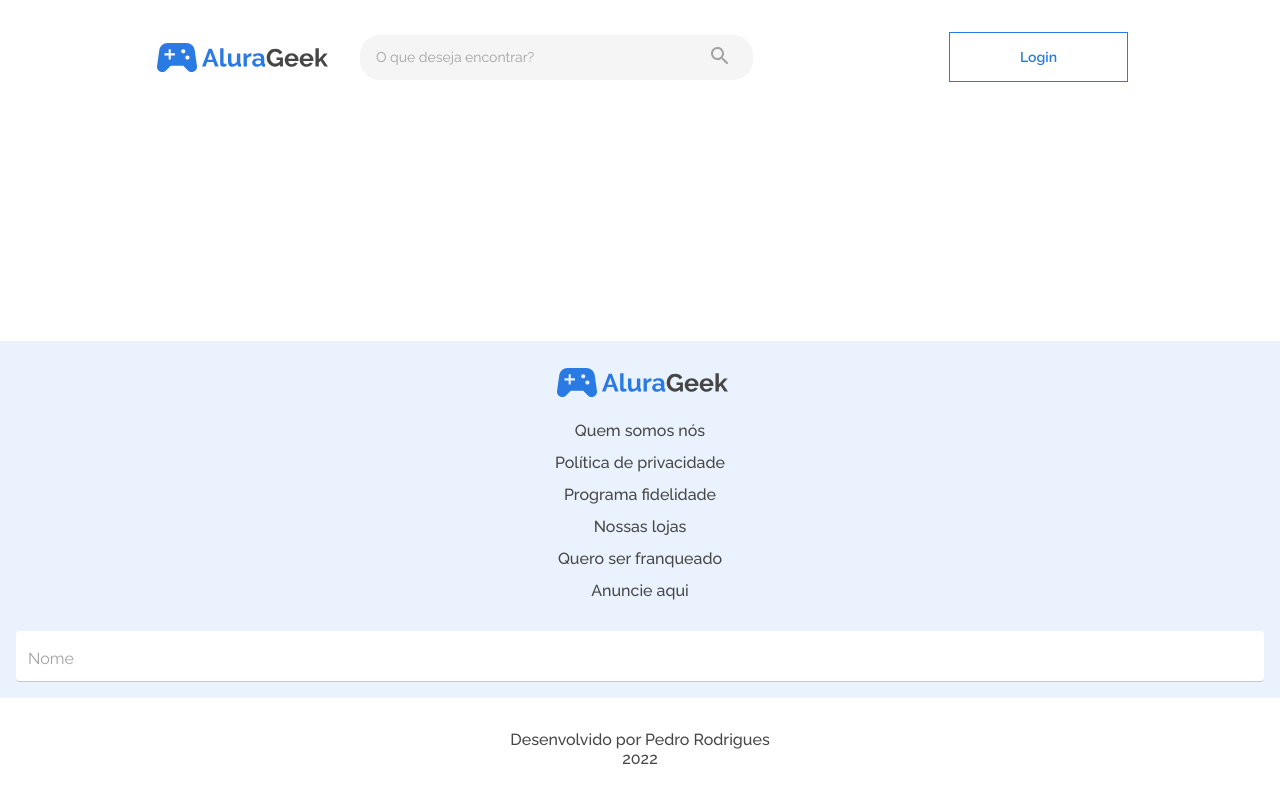
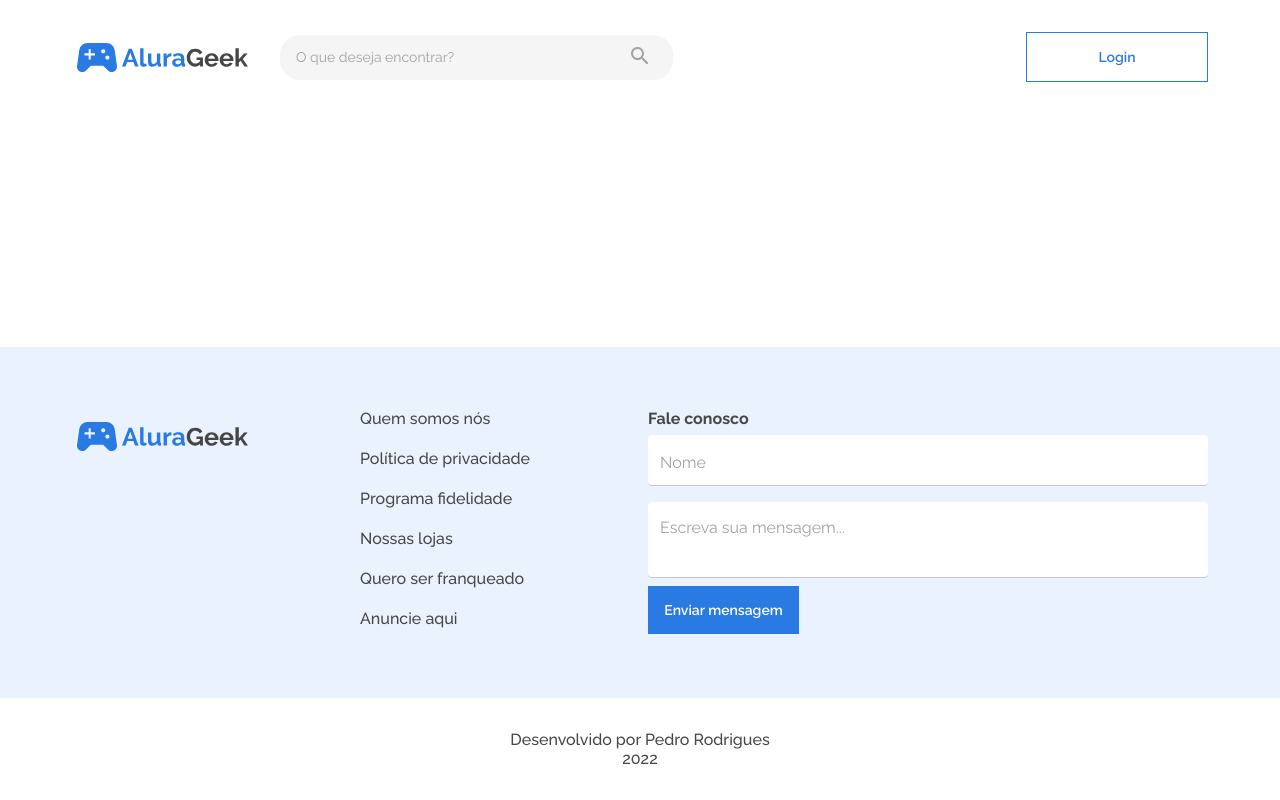
Before and after one commit to pejamp/alurageek-alurachallenge, a React (Vite) app: page / in a window 1280 px wide. Built offline with nearby package versions, Linux system fonts and the light colour scheme.

Commit message:
improve Footer

```diff
--- a/src/components/Button/index.tsx
+++ b/src/components/Button/index.tsx
@@ -2,8 +2,13 @@ import { Box } from "./styled";
 
 interface ButtonProps {
   children: string;
+  fill?: boolean;
 }
 
-export function Button({ children }: ButtonProps) {
-  return <Box>{children}</Box>;
+export function Button({ children, fill }: ButtonProps) {
+  return (
+    <Box className={fill ? 'fill' : ''}>
+      {children}
+    </Box>
+  );
 }
--- a/src/components/Button/styled.ts
+++ b/src/components/Button/styled.ts
@@ -5,7 +5,8 @@ export const Box = styled.button`
   font-weight: 600;
   color: ${({ theme }) => theme.darkBlue};
   border: 1px solid ${({ theme }) => theme.darkBlue};
-  padding: 12px 47.5px;
+  padding: 12px 16px;
+  width: 133px;
   transition: all 0.25s ease-in-out;
 
   &:hover {
@@ -13,9 +14,17 @@ export const Box = styled.button`
   }
 
   @media screen and (min-width: 768px) {
-    padding: 12px 64px;
+    width: 166px;
   }
   @media screen and (min-width: 1024px) {
-    padding: 16px 70px;
+    padding: 16px 16px;
+    width: 182px;
+  }
+
+  &.fill {
+    color: ${({ theme }) => theme.white};
+    border: none;
+    background-color: ${({ theme }) => theme.darkBlue};
+    width: 151px;
   }
 `;
--- a/src/components/Input/styled.ts
+++ b/src/components/Input/styled.ts
@@ -6,7 +6,7 @@ export const Wrapper = styled.div`
   background-color: ${({ theme }) => theme.white};
   border-bottom: 1px solid ${({ theme }) => theme.black30};
   border-radius: 4px;
-  `;
+`;
 
 export const InputStyled = styled.input`
   width: 100%;
--- /dev/null
+++ b/src/components/Textarea/index.tsx
@@ -0,0 +1,9 @@
+import { TextareaStyled, Wrapper } from "./styled";
+
+export function Textarea() {
+  return (
+    <Wrapper>
+      <TextareaStyled placeholder="Escreva sua mensagem..." />
+    </Wrapper>
+  );
+}
--- /dev/null
+++ b/src/components/Textarea/styled.ts
@@ -0,0 +1,21 @@
+import styled from "styled-components";
+
+export const Wrapper = styled.div`
+  padding: 16px 12px;
+  background-color: ${({ theme }) => theme.white};
+  border-bottom: 1px solid ${({ theme }) => theme.black30};
+  border-radius: 4px;
+`;
+
+export const TextareaStyled = styled.textarea`
+  width: 100%;
+  font-size: 1rem;
+  background: transparent;
+  color: ${({ theme }) => theme.black100};
+  line-height: 20px;
+  resize: none;
+
+  &::placeholder {
+    color: ${({ theme }) => theme.black50};
+  }
+`;
--- /dev/null
+++ b/src/components/Title/index.tsx
@@ -0,0 +1,14 @@
+import { Heading } from "./styled";
+
+interface TitleProps {
+  children: string;
+  level?: number;
+}
+
+export function Title({ level, children } :TitleProps) {
+  return (
+    <Heading level={level}>
+      {children}
+    </Heading>
+  );
+}
--- /dev/null
+++ b/src/components/Title/styled.ts
@@ -0,0 +1,16 @@
+import styled from "styled-components";
+
+interface Props {
+  level?: number;
+}
+
+export const Heading = styled.div.attrs<Props>(({ level }) => ({
+  as: 'h' + level
+}))<Props>`
+  font-weight: 700;
+  color: ${({theme}) => theme.black100};
+`;
+
+Heading.defaultProps = {
+  level: 1
+}
--- a/src/patterns/Footer/index.tsx
+++ b/src/patterns/Footer/index.tsx
@@ -1,13 +1,16 @@
+import { Button } from "../../components/Button";
 import { Input } from "../../components/Input";
 import { Link } from "../../components/Link";
 import { Logo } from "../../components/Logo";
+import { Textarea } from "../../components/Textarea";
+import { Title } from "../../components/Title";
 import { Bottom, Container, Flex, Links, Text, Top } from "./styled";
 
 export function Footer() {
   return (
     <Container>
       <Top>
-        <Flex>
+        <Flex align={"center"} className={"row"}>
           <Logo footer />
           <Links>
             <Link goto="#">Quem somos nós</Link>
@@ -18,7 +21,14 @@ export function Footer() {
             <Link goto="#">Anuncie aqui</Link>
           </Links>
         </Flex>
-        <Input />
+        <Flex align={"left"} spacing={"8px"}>
+          <Title level={3}>Fale conosco</Title>
+          <Flex>
+            <Input />
+            <Textarea />
+          </Flex>
+          <Button fill>Enviar mensagem</Button>
+        </Flex>
       </Top>
       <Bottom>
         <Text>Desenvolvido por Pedro Rodrigues</Text>
--- a/src/patterns/Footer/styled.ts
+++ b/src/patterns/Footer/styled.ts
@@ -1,20 +1,38 @@
 import styled from "styled-components";
+
+interface FlexProps {
+  align?: string;
+  spacing?: string;
+}
 
 export const Container = styled.footer`
   display: block;
+  background-color: ${({ theme }) => theme.superLightBlue};
 `;
 
 export const Top = styled.div`
-  background-color: ${({ theme }) => theme.superLightBlue};
   padding: 1rem;
   display: grid;
   gap: 2rem;
+
+  @media screen and (min-width: 768px) {
+    padding: 2rem;
+    grid-template-columns: 1fr 2fr;
+    gap: 1rem;
+  }
+  @media screen and (min-width: 1024px) {
+    padding: 4rem 0;
+    max-width: 1136px;
+    margin: 0 auto;
+    grid-template-columns: 1fr 1fr;
+  }
 `;
 export const Bottom = styled.div`
   display: flex;
   flex-direction: column;
   align-items: center;
   padding: 2rem 0;
+  background-color: ${({ theme }) => theme.white};
 `;
 
 export const Links = styled.div`
@@ -22,13 +40,31 @@ export const Links = styled.div`
   flex-direction: column;
   align-items: center;
   gap: 1rem;
+
+  @media screen and (min-width: 768px) {
+    align-items: flex-start;
+    gap: 1.5rem;
+  }
+  @media screen and (min-width: 1024px) {
+    margin-left: 7rem;
+  }
 `;
 
-export const Flex = styled.div`
+export const Flex = styled.div<FlexProps>`
   display: flex;
   flex-direction: column;
-  align-items: center;
-  gap: 1rem;
+  align-items: ${({align}) => align};
+  gap: ${({spacing}) => spacing || '1rem'};
+
+  @media screen and (min-width: 768px) {
+    align-items: stretch;
+  }
+  @media screen and (min-width: 1024px) {
+    &.row {
+      flex-direction: row;
+      gap: 0;
+    }
+  }
 `;
 
 export const Text = styled.span`
--- a/src/patterns/Header/styled.ts
+++ b/src/patterns/Header/styled.ts
@@ -1,6 +1,7 @@
 import styled from "styled-components";
 
 export const Wrapper = styled.header`
+width: 100%;
   position: relative;
   display: grid;
   grid-template-columns: repeat(3, auto);
@@ -12,12 +13,12 @@ export const Wrapper = styled.header`
   @media screen and (min-width: 768px) {
     padding: 1rem 2rem;
     grid-template-columns: 1fr auto;
-    //gap: 8.375rem;
   }
   @media screen and (min-width: 1024px) {
-    padding: 2rem 9.5rem;
+    padding: 2rem 0;
     grid-template-columns: 1fr auto;
-    //gap: 8.375rem;
+    max-width: 1136px;
+    margin: 0 auto;
   }
 `;
 
--- a/src/styles/global.ts
+++ b/src/styles/global.ts
@@ -22,7 +22,7 @@ export const GlobalStyle = createGlobalStyle`
     font: inherit;
   }
 
-  input {
+  input, textarea {
     outline: none;
     font-size: inherit;
     color: inherit;
```
